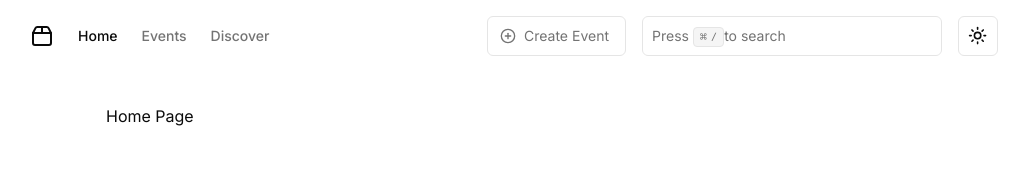
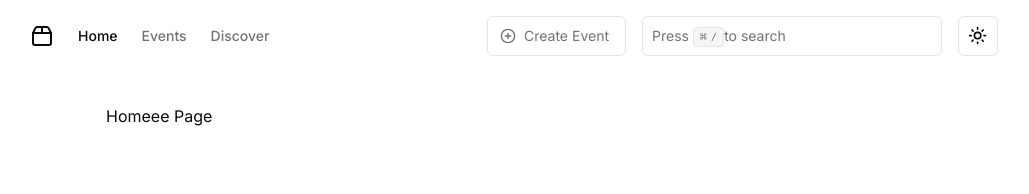
Before and after one commit to vasantakmr/events-app, a Next.js app: page / in a window 1280 px wide. Shown: the top 194 px of the page, without its empty margins (126-1155 px from the left). Built offline with nearby package versions, Linux system fonts and the light colour scheme; no server answers; the database is empty.

Commit message:
retrigger

```diff
--- a/app/page.tsx
+++ b/app/page.tsx
@@ -10,7 +10,7 @@ export default async function HomePage() {
   });
   return (
     <div className="max-w-4xl mx-auto p-6 sm:p-10">
-      <div className="flex flex-col gap-8">Home Page {event?.name}</div>
+      <div className="flex flex-col gap-8">Homeee Page {event?.name}</div>
     </div>
   );
 }
```
